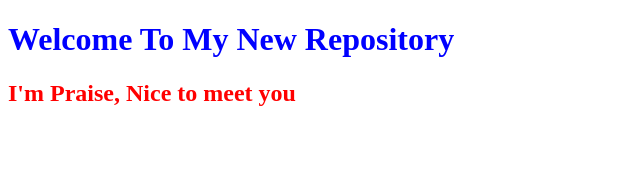
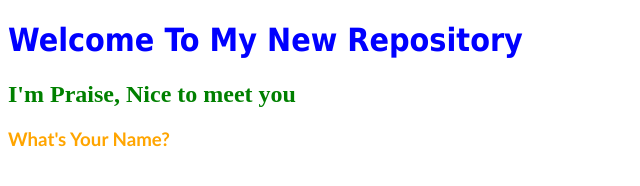
Before and after one commit to opratem/flexirepo, a plain HTML site: page index.html in a window 1280 px wide. Shown: the whole page, without its empty margins (0-640 px from the left). Drawn offline with Linux system fonts and the light colour scheme.

Commit message:
Made some changes to the index file

```diff
--- a/index.html
+++ b/index.html
@@ -3,13 +3,21 @@
 <head>
 	<title>FlexiRepo</title>
 	<style>
-		h1{color: blue;}
-		h2{color: red;}
+		h1{color: blue;
+		   font-family: Tahoma;
+		  }
+
+		h2{color: green;
+		   font-family: New Times Roman;
+		   }
+		h3{ color: orange;
+		    font-family: Calibri;
 	</style>
 
 </head>
 <body>
 	<h1>Welcome To My New Repository</h1>
 	<h2>I'm Praise, Nice to meet you</h2>
+	<h3> What's Your Name?</h3>
 </body>
 </html>
```
